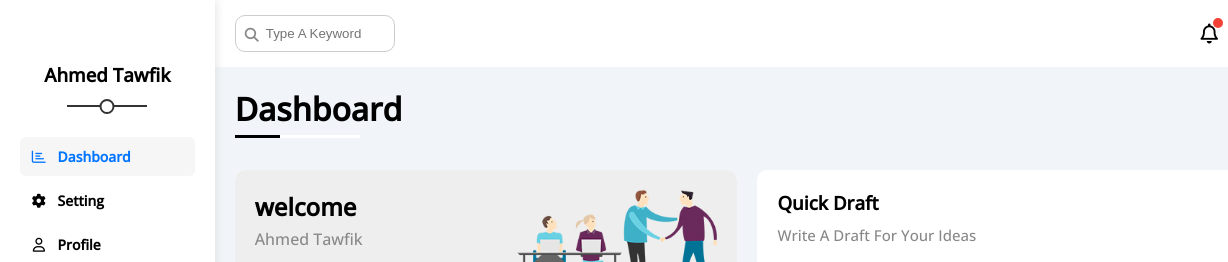
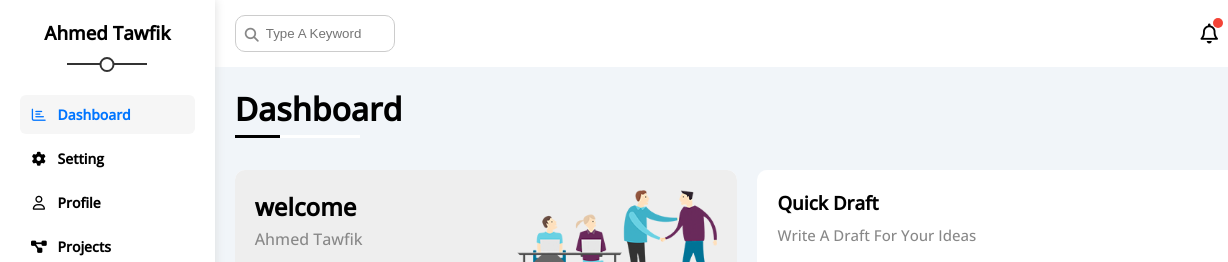
Before and after one commit to Ahmedtawfik44/Templates-FrontEnd, a plain HTML site: page template-4/Html/index.html in a window 1280 px wide. Shown: the top 262 px of the page, 0-1228 px from the left. Drawn offline with nearby package versions, Linux system fonts and the light colour scheme.

Commit message:
Change Style

```diff
--- a/template-4/css/style.css
+++ b/template-4/css/style.css
@@ -111,7 +111,6 @@ a {
 
 .sidebar h3 {
   margin-bottom: 50px;
-  margin-top: 42px;
 }
 @media (min-width: 767px) {
   .sidebar h3::after {
```
